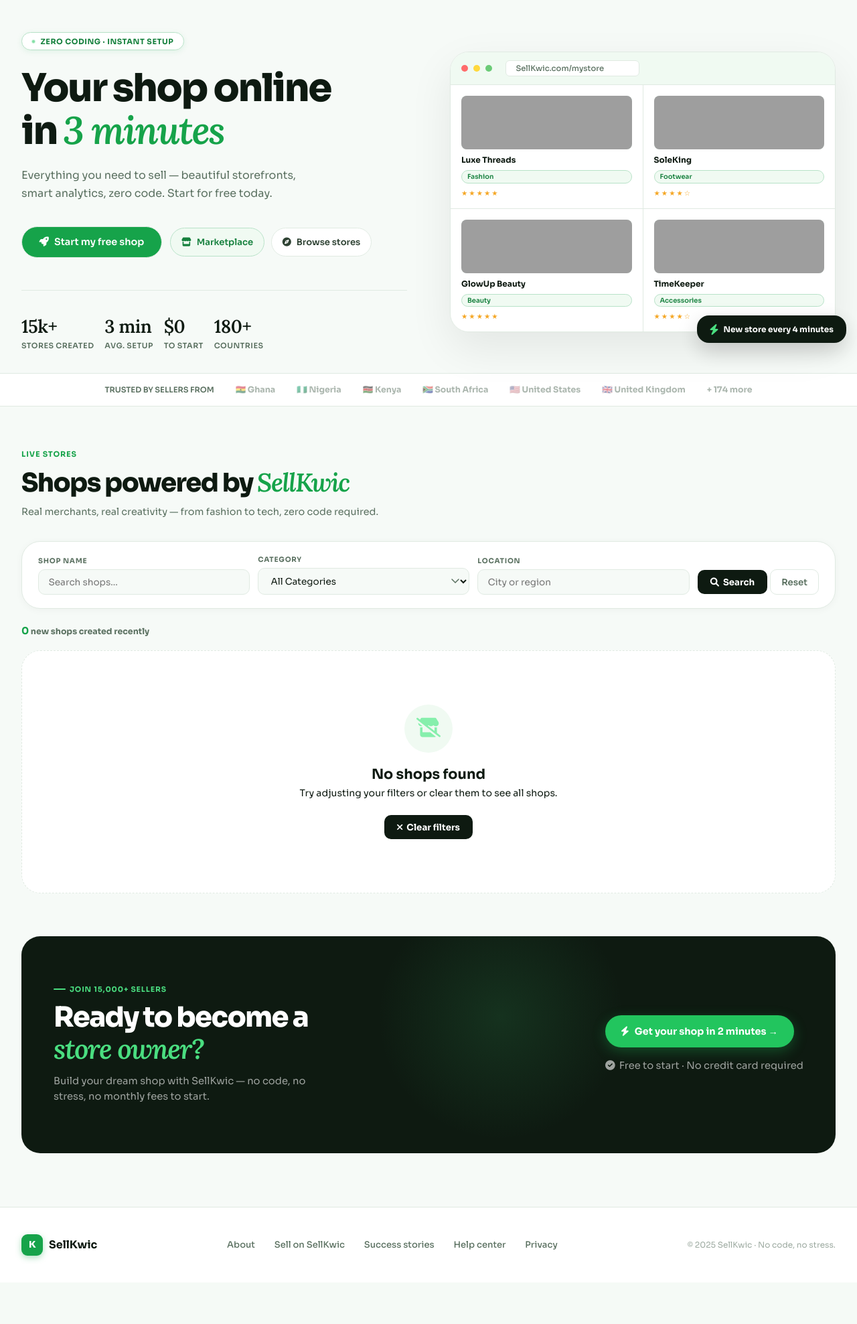
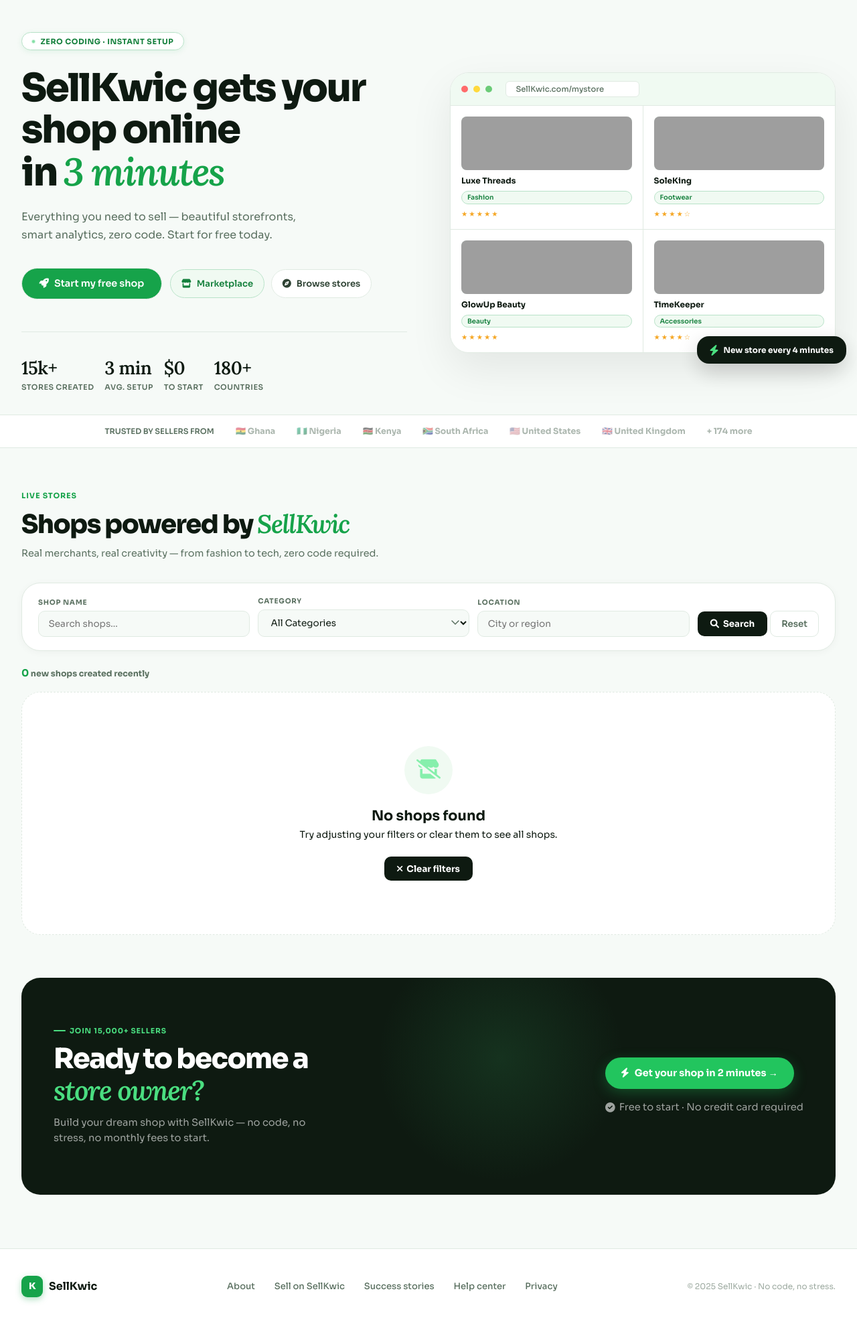
Before and after one commit to Derek1211212/Kwicshop, a Flask app: page / in a window 1280 px wide. Shown: the part 65-2042 px from the top of the page at 67% size. Before the commit the page ends 1946 px from the top, so only its background shows below. Run offline with Flask 3, Linux system fonts and the light colour scheme; data that the repository does not hold is empty; grey boxes are pictures that could not be loaded.

Commit message:
Updated templates after modifications

```diff
--- a/app.py
+++ b/app.py
@@ -15,6 +15,7 @@ from datetime import datetime, timedelta, date
 from decimal import Decimal, InvalidOperation
 from functools import wraps
 from email.message import EmailMessage
+from xml.sax.saxutils import escape as xml_escape
 from dotenv import load_dotenv
 from flask import Flask, render_template, request, session, redirect, url_for, flash, jsonify, abort, Response, current_app
 from flask_bcrypt import Bcrypt
@@ -3535,7 +3536,55 @@ Sitemap: https://sellkwic.com/sitemap.xml
 
 @app.route('/sitemap.xml')
 def sitemap():
-    return Response(render_template('sitemap.xml'), mimetype='application/xml')
+    today = date.today().isoformat()
+    urls = [
+        ("https://sellkwic.com/", today, "1.00"),
+        ("https://sellkwic.com/marketplace", today, "0.85"),
+        ("https://sellkwic.com/create-store", today, "0.80"),
+        ("https://sellkwic.com/info", today, "0.70"),
+    ]
+
+    conn = None
+    cur = None
+    try:
+        conn = get_db_connection()
+        cur = conn.cursor(dictionary=True)
+
+        cur.execute("""
+            SELECT slug, COALESCE(DATE(created_at), CURDATE()) AS lastmod
+            FROM stores
+            WHERE is_active = 1 AND slug IS NOT NULL AND slug != ''
+            ORDER BY Plan_priority DESC, trust_score DESC, created_at DESC
+        """)
+        for store in cur.fetchall():
+            urls.append((f"https://sellkwic.com/store/{store['slug']}", str(store['lastmod']), "0.80"))
+
+        cur.execute("""
+            SELECT listing_id, COALESCE(DATE(created_at), CURDATE()) AS lastmod
+            FROM listings
+            WHERE status IS NULL OR status NOT IN ('deleted', 'sold')
+            ORDER BY created_at DESC
+        """)
+        for listing in cur.fetchall():
+            urls.append((f"https://sellkwic.com/listing/{listing['listing_id']}", str(listing['lastmod']), "0.64"))
+    except Exception as e:
+        app.logger.error("Sitemap generation error: %s", e, exc_info=True)
+    finally:
+        if cur:
+            cur.close()
+        if conn:
+            conn.close()
+
+    xml_parts = [
+        '<?xml version="1.0" encoding="UTF-8"?>',
+        '<urlset xmlns="http://www.sitemaps.org/schemas/sitemap/0.9">'
+    ]
+    for loc, lastmod, priority in urls:
+        xml_parts.append(
+            f"<url><loc>{xml_escape(loc)}</loc><lastmod>{lastmod}</lastmod><priority>{priority}</priority></url>"
+        )
+    xml_parts.append('</urlset>')
+    return Response("\n".join(xml_parts), mimetype='application/xml')
 
 
 
--- a/templates/shops.html
+++ b/templates/shops.html
@@ -33,7 +33,7 @@
         "@type": "Organization",
         "@id": "https://sellkwic.com/#organization",
         "name": "SellKwic",
-        "alternateName": ["sellkwic", "Sell Kwic", "sell kwic"],
+        "alternateName": ["sellkwic", "Sell Kwic", "sell kwic", "SellKwic.com", "sellkwic.com"],
         "url": "https://sellkwic.com/",
         "logo": "https://sellkwic.com/static/icons/ss.png",
         "email": "support@sellkwic.com"
@@ -42,7 +42,7 @@
         "@type": "WebSite",
         "@id": "https://sellkwic.com/#website",
         "name": "SellKwic",
-        "alternateName": ["sellkwic", "Sell Kwic"],
+        "alternateName": ["sellkwic", "Sell Kwic", "sell kwic", "SellKwic.com", "sellkwic.com"],
         "url": "https://sellkwic.com/",
         "publisher": { "@id": "https://sellkwic.com/#organization" },
         "inLanguage": "en-GH",
@@ -500,7 +500,7 @@
     <section class="hero">
       <div class="hero-left">
         <div class="hero-badge"><span class="hero-badge-dot"></span>Zero coding · Instant setup</div>
-        <h1>Your shop online<br>in <span class="accent">3 minutes</span></h1>
+        <h1>SellKwic gets your shop online<br>in <span class="accent">3 minutes</span></h1>
         <p class="hero-sub">Everything you need to sell — beautiful storefronts, smart analytics, zero code. Start for free today.</p>
         <div class="hero-cta">
           <a href="/my-store" class="btn-outline">
```
